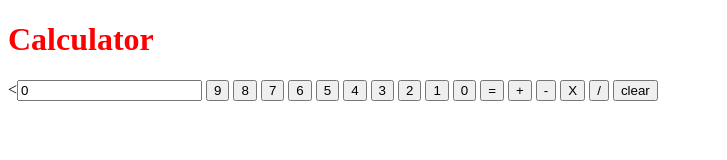
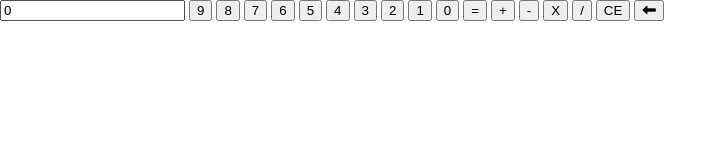
Before and after one commit to ncontin/calculator, a plain HTML site: page index.html in a window 1280 px wide. Shown: the whole page, without its empty margins (0-727 px from the left). Drawn offline with Linux system fonts and the light colour scheme.

Commit message:
add backspace button and function

```diff
--- a/index.html
+++ b/index.html
@@ -5,10 +5,11 @@
         <meta name="viewport" content="width=device-width, initial-scale=1.0" />
         <title>Calculator</title>
         <link rel="stylesheet" href="style.css" />
+        <script src="https://kit.fontawesome.com/63cb09d373.js" crossorigin="anonymous"></script>
     </head>
     <body>
-        <h1>Calculator</h1>
-        <<input class="display" value="0" readonly />
+        <div class="container">
+            <input class="display" value="0" readonly />
             <button class="numbers nine">9</button>
             <button class="numbers eigth">8</button>
             <button class="numbers seven">7</button>
@@ -24,7 +25,11 @@
             <button class="operators minus">-</button>
             <button class="operators multiply">X</button>
             <button class="operators divide">/</button>
-        <button class="clear">clear</button>
+            <button class="clear">CE</button>
+            <button class="backspace">
+                <i class="fa-solid fa-left-long"></i>
+            </button>
+        </div>
     </body>
     <script src="script.js"></script>
 </html>
--- a/script.js
+++ b/script.js
@@ -5,6 +5,7 @@ const numbers = document.querySelectorAll(".numbers");
 const operators = document.querySelectorAll(".operators");
 const equal = document.querySelector(".equal");
 const clear = document.querySelector(".clear");
+const backspace = document.querySelector(".backspace");
 let firstNum = 0;
 let secondNum = 0;
 let operator = "";
@@ -93,3 +94,10 @@ equal.addEventListener("click", () => {
 clear.addEventListener("click", () => {
     clearData();
 });
+
+backspace.addEventListener("click", () => {
+    enteredDigits.pop();
+    console.log("backspace:", backspace);
+    console.log("enteredDigits:", enteredDigits);
+    displayedNumber = parseInt((display.value = enteredDigits.join("")));
+});
--- a/style.css
+++ b/style.css
@@ -1,3 +1,51 @@
-h1 {
-    color: red;
+/* http://meyerweb.com/eric/tools/css/reset/
+   v2.0 | 20110126
+   License: none (public domain)
+*/
+
+html, body, div, span, applet, object, iframe,
+h1, h2, h3, h4, h5, h6, p, blockquote, pre,
+a, abbr, acronym, address, big, cite, code,
+del, dfn, em, img, ins, kbd, q, s, samp,
+small, strike, strong, sub, sup, tt, var,
+b, u, i, center,
+dl, dt, dd, ol, ul, li,
+fieldset, form, label, legend,
+table, caption, tbody, tfoot, thead, tr, th, td,
+article, aside, canvas, details, embed,
+figure, figcaption, footer, header, hgroup,
+menu, nav, output, ruby, section, summary,
+time, mark, audio, video {
+	margin: 0;
+	padding: 0;
+	border: 0;
+	font-size: 100%;
+	font: inherit;
+	vertical-align: baseline;
 }
+/* HTML5 display-role reset for older browsers */
+article, aside, details, figcaption, figure,
+footer, header, hgroup, menu, nav, section {
+	display: block;
+}
+body {
+	line-height: 1;
+}
+ol, ul {
+	list-style: none;
+}
+blockquote, q {
+	quotes: none;
+}
+blockquote:before, blockquote:after,
+q:before, q:after {
+	content: '';
+	content: none;
+}
+table {
+	border-collapse: collapse;
+	border-spacing: 0;
+}
+
+
+////////////////////////////////////////////////////////////////////////
```
Lines whose indentation alone changed are shown as unchanged.
